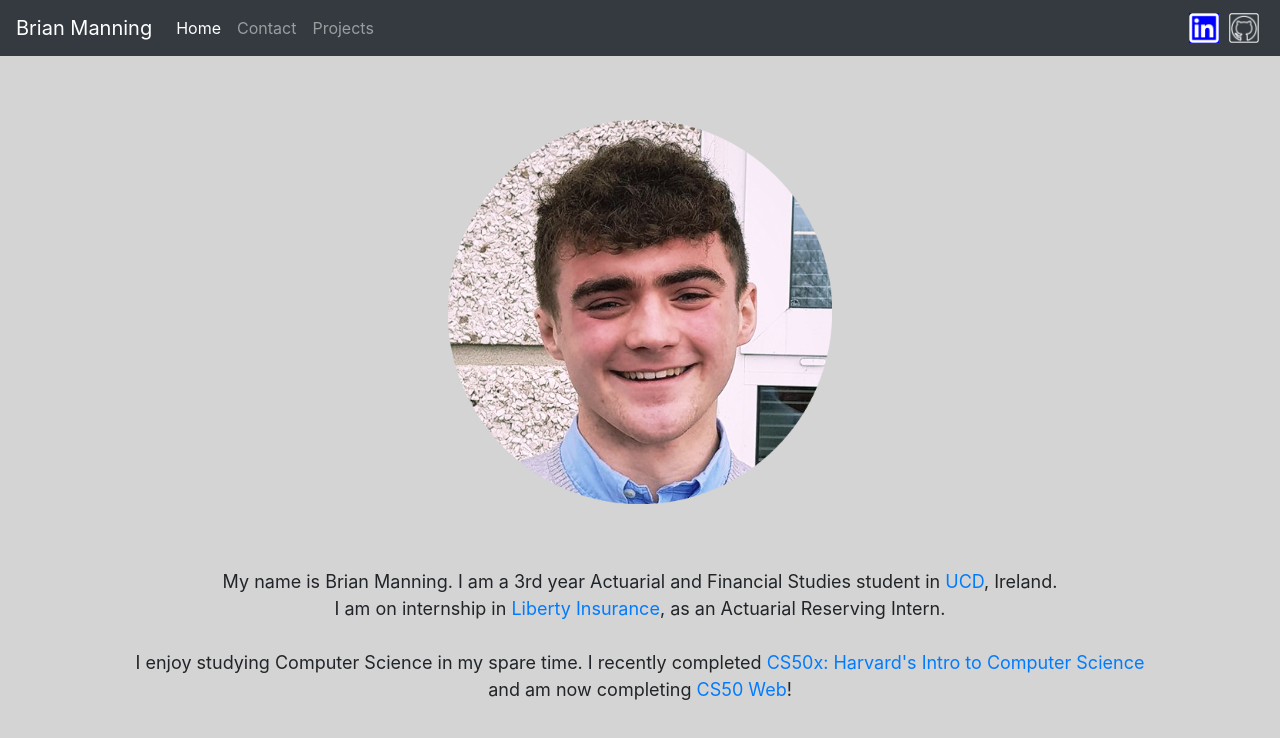
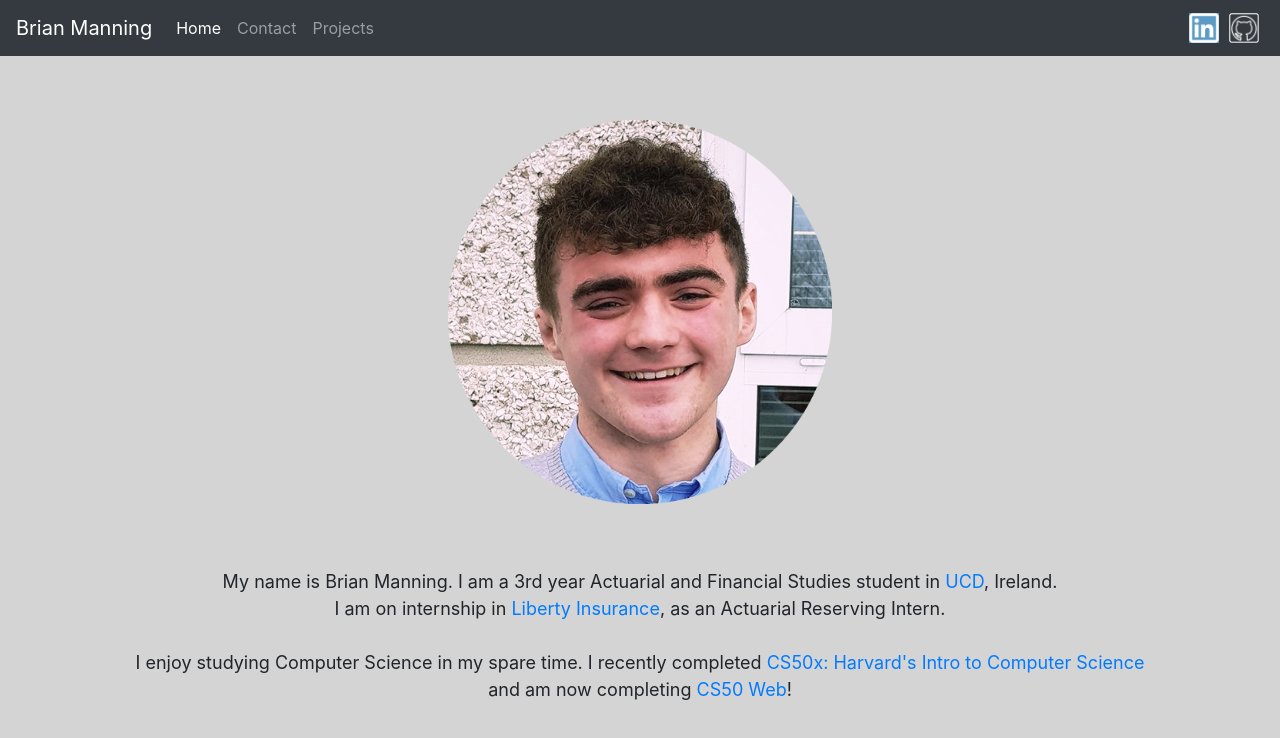
Before and after one commit to manningb/personal-website-cs50W, a plain HTML site: page index.html in a window 1280 px wide. In both pictures the pointer is over the picture 1204 px from the left and 28 px from the top of the page. Drawn offline with nearby package versions, Linux system fonts and the light colour scheme.

Commit message:
Change color on hover.

```diff
--- a/styles.css
+++ b/styles.css
@@ -22,7 +22,7 @@ body {
 
 
 .socialicon:hover{
-        background:#0000ff;
+        background:#5c9bc5;
 }
 
 .name {
```
